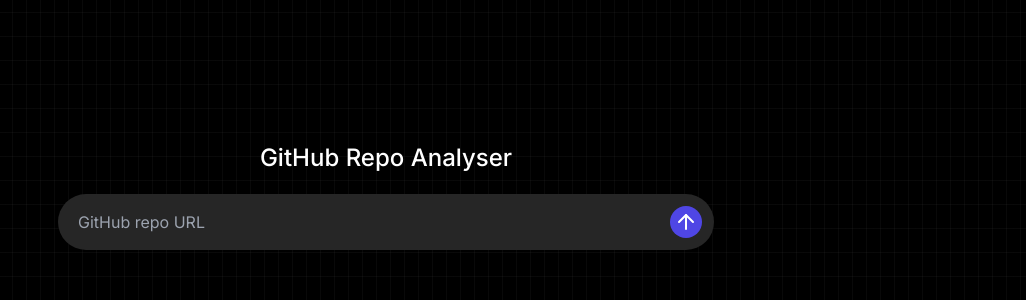
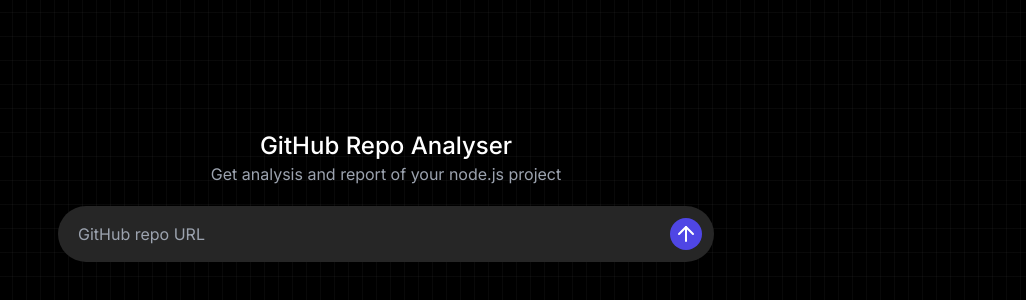
Before and after one commit to rohan-kiratsata/code-analyser, a Next.js app in the folder frontend/: page / in a window 1280 px wide. Shown: the part 204-504 px from the top of the page, without its empty margins (254-1280 px from the left). Built offline with nearby package versions, Linux system fonts and the light colour scheme.

Commit message:
content added

```diff
--- a/frontend/src/app/layout.tsx
+++ b/frontend/src/app/layout.tsx
@@ -5,8 +5,8 @@
 const inter = Inter({ subsets: ["latin"] });
 
 export const metadata: Metadata = {
-  title: "Create Next App",
-  description: "Generated by create next app",
+  title: "Code analyser",
+  description: "Get report and analysis of your node js project",
 };
 
 export default function RootLayout({
--- a/frontend/src/app/page.tsx
+++ b/frontend/src/app/page.tsx
@@ -49,8 +49,11 @@
     <div className="min-h-screen bg-black bg-[linear-gradient(to_right,#80808012_1px,transparent_1px),linear-gradient(to_bottom,#80808012_1px,transparent_1px)] bg-[size:14px_24px]">
       {analysis || showLoading ? null : (
         <div className="flex w-full flex-col items-center h-screen justify-center">
-          <p className="text-2xl text-white font-medium mb-5">
+          <p className="text-2xl text-white font-medium">
             GitHub Repo Analyser
+          </p>
+          <p className=" mb-5 text-gray-400">
+            Get analysis and report of your node.js project
           </p>
           <form
             onSubmit={handleSubmit}
```
